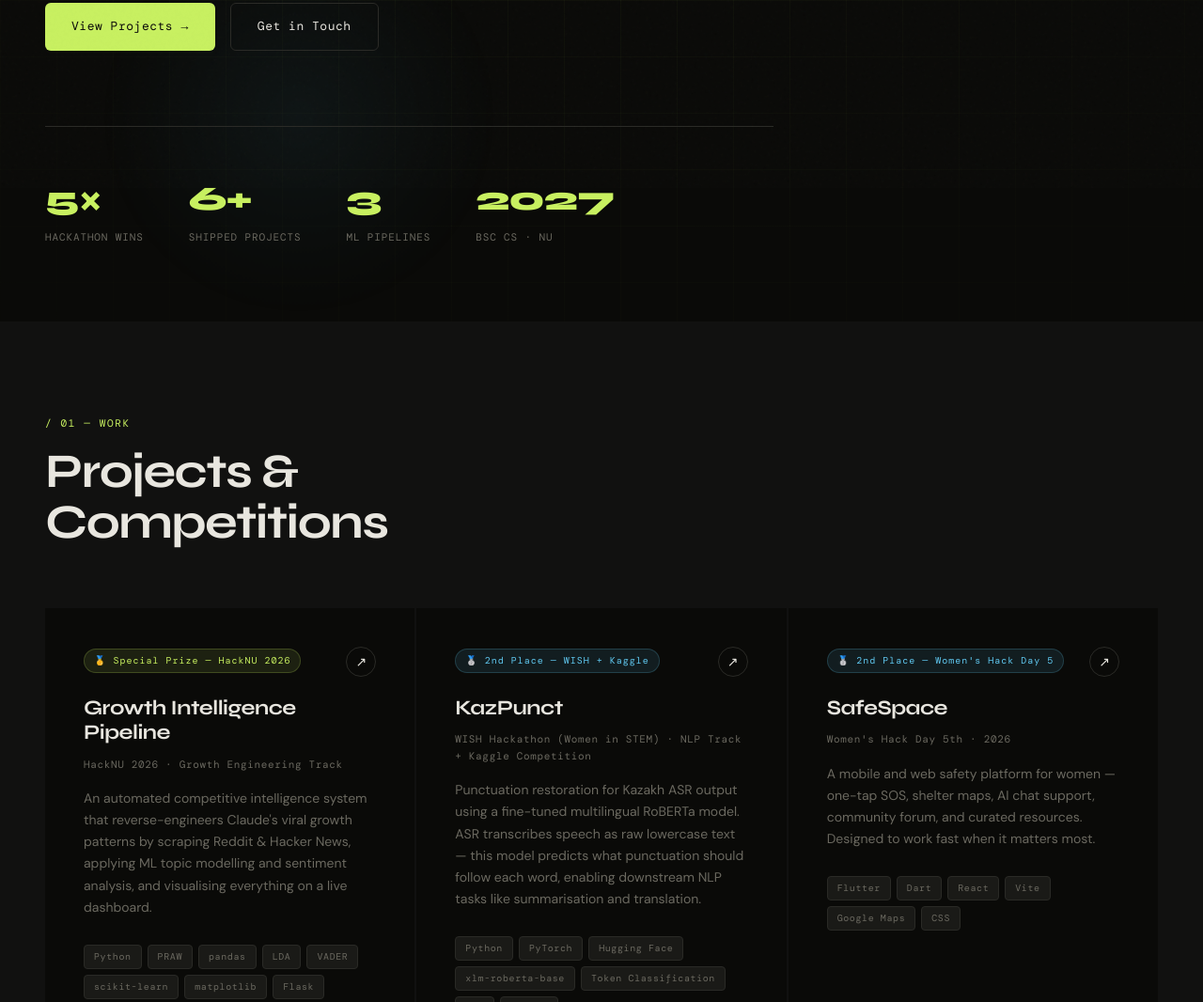
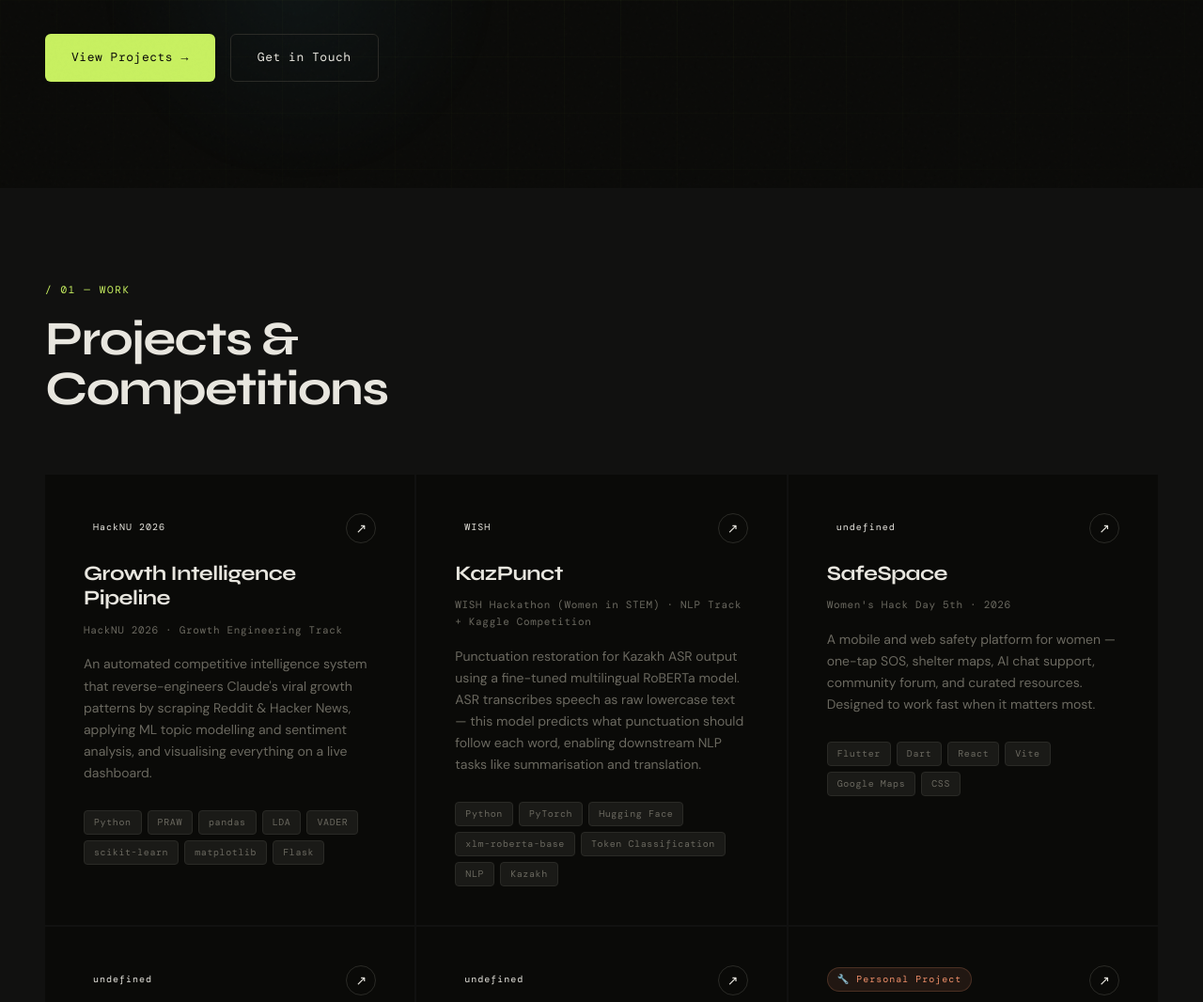
Before and after one commit to LunaNanobana/Aiym_Kaspakova.github.io, a plain HTML site: page index.html in a window 1280 px wide. Shown: the part 600-1666 px from the top of the page at 94% size. Drawn offline with nearby package versions, Linux system fonts and the light colour scheme; a web font is replaced by a local one.

Commit message:
Update index.html

```diff
--- a/index.html
+++ b/index.html
@@ -578,24 +578,7 @@ footer p { font-family: 'DM Mono', monospace; font-size: 11px; color: var(--mute
       <a href="#projects" class="btn btn-primary">View Projects →</a>
       <a href="mailto:aiymkas2016@gmail.com" class="btn btn-outline">Get in Touch</a>
     </div>
-    <div class="hero-stats">
-      <div>
-        <div class="stat-num">5×</div>
-        <div class="stat-label">HACKATHON WINS</div>
-      </div>
-      <div>
-        <div class="stat-num">6+</div>
-        <div class="stat-label">SHIPPED PROJECTS</div>
-      </div>
-      <div>
-        <div class="stat-num">3</div>
-        <div class="stat-label">ML PIPELINES</div>
-      </div>
-      <div>
-        <div class="stat-num">2027</div>
-        <div class="stat-label">BSC CS · NU</div>
-      </div>
-    </div>
+
   </div>
 </section>
 
@@ -660,35 +643,35 @@ footer p { font-family: 'DM Mono', monospace; font-size: 11px; color: var(--mute
       <div class="award-item">
         <div class="award-year">2026</div>
         <div>
-          <div class="award-info-name">🥇 Special Prize — HackNU</div>
+
           <div class="award-info-event">Growth Engineering Track</div>
         </div>
       </div>
       <div class="award-item">
         <div class="award-year">2026</div>
         <div>
-          <div class="award-info-name">🥈 2nd Place — WISH Hackathon</div>
+
           <div class="award-info-event">KazPunct · NLP Track + Kaggle</div>
         </div>
       </div>
       <div class="award-item">
         <div class="award-year">2026</div>
         <div>
-          <div class="award-info-name">🥈 2nd Place — Women's Hack Day 5</div>
+
           <div class="award-info-event">SafeSpace Safety Platform</div>
         </div>
       </div>
       <div class="award-item">
         <div class="award-year">2026</div>
         <div>
-          <div class="award-info-name">🥇 1st Place — SheCodes</div>
+
           <div class="award-info-event">VolunAI Volunteer Platform</div>
         </div>
       </div>
       <div class="award-item">
         <div class="award-year">2025</div>
         <div>
-          <div class="award-info-name">🥇 1st Place — Women's Hack Day</div>
+
           <div class="award-info-event">Smart Wardrobe AI App</div>
         </div>
       </div>
@@ -710,8 +693,8 @@ footer p { font-family: 'DM Mono', monospace; font-size: 11px; color: var(--mute
   <p>Open to internships, research collaborations, and junior roles in data science or ML.</p>
   <div class="contact-links">
     <a href="mailto:aiymkas2016@gmail.com" class="btn btn-primary">✉️ aiymkas2016@gmail.com</a>
-    <a href="https://github.com/YOUR_USERNAME" target="_blank" class="btn btn-outline">GitHub →</a>
-    <a href="https://linkedin.com/in/YOUR_USERNAME" target="_blank" class="btn btn-outline">LinkedIn →</a>
+    <a href="https://github.com/LunaNanobana" target="_blank" class="btn btn-outline">GitHub →</a>
+    <a href="https://linkedin.com/in/LunaNanobana" target="_blank" class="btn btn-outline">LinkedIn →</a>
   </div>
 </section>
 
@@ -732,8 +715,7 @@ footer p { font-family: 'DM Mono', monospace; font-size: 11px; color: var(--mute
 const projects = [
   {
     id: 'hacknu',
-    award: '🥇 Special Prize — HackNU 2026',
-    awardClass: 'award-special',
+    award: 'HackNU 2026',
     title: 'Growth Intelligence Pipeline',
     event: 'HackNU 2026 · Growth Engineering Track',
     desc: 'An automated competitive intelligence system that reverse-engineers Claude\'s viral growth patterns by scraping Reddit & Hacker News, applying ML topic modelling and sentiment analysis, and visualising everything on a live dashboard.',
@@ -746,13 +728,12 @@ const projects = [
       'Delivered a data-backed counter-playbook: concrete growth distribution plan for a competing AI product',
     ],
     links: [
-      { label: 'GitHub →', href: 'https://github.com/YOUR_USERNAME/hacknu-growth-intelligence', primary: true },
+      { label: 'GitHub →', href: 'https://github.com/LunaNanobana/hacknu-growth-intelligence', primary: true },
     ]
   },
   {
     id: 'kazpunct',
-    award: '🥈 2nd Place — WISH + Kaggle',
-    awardClass: 'award-silver',
+    award: ' WISH ',
     title: 'KazPunct',
     event: 'WISH Hackathon (Women in STEM) · NLP Track + Kaggle Competition',
     desc: 'Punctuation restoration for Kazakh ASR output using a fine-tuned multilingual RoBERTa model. ASR transcribes speech as raw lowercase text — this model predicts what punctuation should follow each word, enabling downstream NLP tasks like summarisation and translation.',
@@ -764,14 +745,12 @@ const projects = [
       'Submitted to the accompanying Kaggle competition alongside the hackathon, placing 2nd',
     ],
     links: [
-      { label: 'Open in Colab', href: 'https://colab.research.google.com/github/YOUR_USERNAME/kazpunct/blob/main/KazPunct-Hackathon.ipynb', primary: true },
-      { label: 'GitHub →', href: 'https://github.com/YOUR_USERNAME/kazpunct' },
+      { label: 'Open in Colab', href: 'https://colab.research.google.com/github/LunaNanobana/kazpunct/blob/main/KazPunct-Hackathon.ipynb', primary: true },
+      { label: 'GitHub →', href: 'https://github.com/LunaNanobana/kazpunct' },
     ]
   },
   {
     id: 'safespace',
-    award: '🥈 2nd Place — Women\'s Hack Day 5',
-    awardClass: 'award-silver',
     title: 'SafeSpace',
     event: 'Women\'s Hack Day 5th · 2026',
     desc: 'A mobile and web safety platform for women — one-tap SOS, shelter maps, AI chat support, community forum, and curated resources. Designed to work fast when it matters most.',
@@ -784,15 +763,13 @@ const projects = [
       'Full Flutter mobile app + React web platform built in parallel during the hackathon',
     ],
     links: [
-      { label: 'GitHub →', href: 'https://github.com/YOUR_USERNAME/safespace', primary: true },
+      { label: 'GitHub →', href: 'https://github.com/LunaNanobana/safespace', primary: true },
     ]
   },
   {
     id: 'volunai',
-    award: '🥇 1st Place — SheCodes',
-    awardClass: 'award-gold',
     title: 'VolunAI',
-    event: 'SheCodes Hackathon · 1st Place',
+    event: 'SheCodes Hackathon ',
     desc: 'An AI-powered volunteer matching platform connecting volunteers, organisers, and communities across Kazakhstan. Features smart event search, AI chat, psychology wellbeing module, gamified leaderboard, and dual roles for volunteers and organisers.',
     tags: ['Flutter', 'Dart', 'HTML', 'CSS', 'JavaScript', 'AI Integration'],
     highlights: [
@@ -803,15 +780,14 @@ const projects = [
       'Full web platform + Flutter mobile app built in sync during the hackathon',
     ],
     links: [
-      { label: 'GitHub →', href: 'https://github.com/YOUR_USERNAME/volunai', primary: true },
+      { label: 'GitHub →', href: 'https://github.com/LunaNanobana/volunai', primary: true },
     ]
   },
   {
     id: 'wardrobe',
-    award: '🥇 1st Place — Women\'s Hack Day',
-    awardClass: 'award-gold',
+
     title: 'Smart Wardrobe',
-    event: 'Women\'s Hack Day · 1st Place',
+    event: 'Women\'s Hack Day ',
     desc: 'An AI-powered outfit generator. Users upload photos of individual clothing items and get full outfit suggestions from an AI styling algorithm — built as both a Flutter mobile app and a web platform.',
     tags: ['Flutter', 'Dart', 'AI/ML', 'Image Processing', 'Web'],
     highlights: [
@@ -821,7 +797,7 @@ const projects = [
       'Won 1st place at Women\'s Hack Day',
     ],
     links: [
-      { label: 'GitHub →', href: 'https://github.com/YOUR_USERNAME/smart-wardrobe', primary: true },
+      { label: 'GitHub →', href: 'https://github.com/LunaNanobana/smart-wardrobe', primary: true },
     ]
   },
   {
@@ -839,7 +815,7 @@ const projects = [
       'Demonstrates full-stack architecture thinking: API design, auth flows, token management',
     ],
     links: [
-      { label: 'GitHub →', href: 'https://github.com/YOUR_USERNAME/consumer-producer', primary: true },
+      { label: 'GitHub →', href: 'https://github.com/LunaNanobana/consumer-producer', primary: true },
     ]
   },
 ];
```
